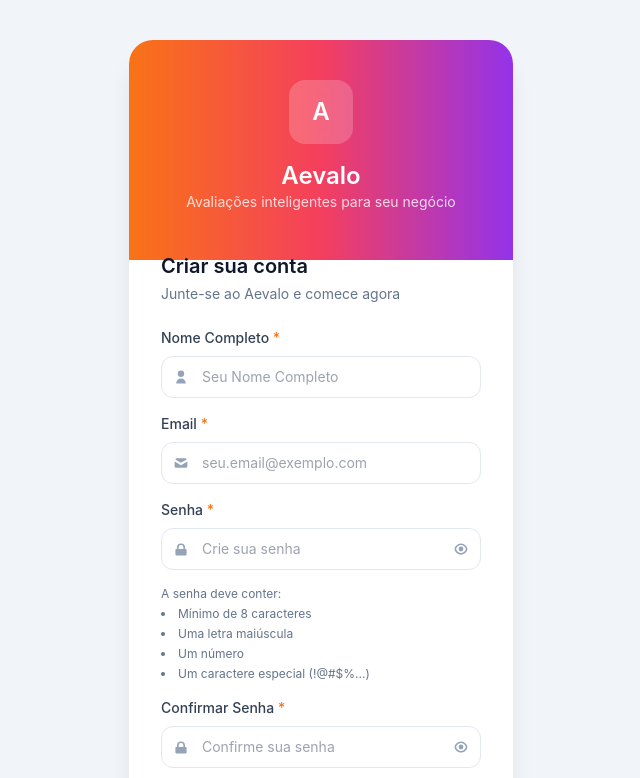
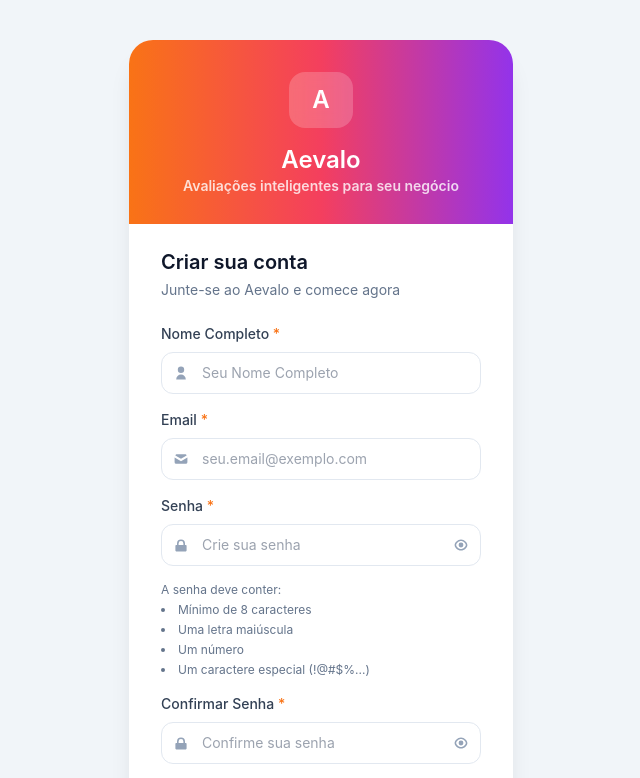
Before and after one commit to hbgit/aevalo, a Vue app in the folder frontend/: page /register in a window 1280 px wide. Shown: the top 778 px of the page, without its empty margins (319-959 px from the left). Built offline with nearby package versions, Linux system fonts and the light colour scheme.

Commit message:
Minor changes on register screen
Signed-off-by: Herbert Rocha <herberthb12@gmail.com>

```diff
--- a/frontend/src/pages/Register.vue
+++ b/frontend/src/pages/Register.vue
@@ -1,15 +1,15 @@
 <template>
   <div class="min-h-screen bg-slate-100 flex items-center justify-center px-4 py-10">
     <div class="w-full max-w-sm bg-white rounded-3xl shadow-xl overflow-hidden">
-      <div class="bg-gradient-to-r from-orange-500 via-rose-500 to-purple-600 px-8 pt-10 pb-12 text-center text-white">
-        <div class="mx-auto h-16 w-16 rounded-2xl bg-white/20 backdrop-blur flex items-center justify-center">
+      <div class="bg-gradient-to-r from-orange-500 via-rose-500 to-purple-600 px-8 pt-8 pb-7 text-center text-white">
+        <div class="mx-auto h-14 w-16 rounded-2xl bg-white/20 backdrop-blur flex items-center justify-center">
           <span class="text-2xl font-semibold">A</span>
         </div>
         <h1 class="mt-4 text-2xl font-semibold">Aevalo</h1>
-        <p class="text-sm text-white/80">Avaliações inteligentes para seu negócio</p>
+        <p class="text-sm text-white/80 font-semibold">Avaliações inteligentes para seu negócio</p>
       </div>
 
-      <div class="px-8 pb-8 -mt-8">
+      <div class="px-8 pb-8">
         <div class="mt-6">
           <h2 class="text-xl font-semibold text-slate-900">Criar sua conta</h2>
           <p class="text-sm text-slate-500 mt-1">Junte-se ao Aevalo e comece agora</p>
```
